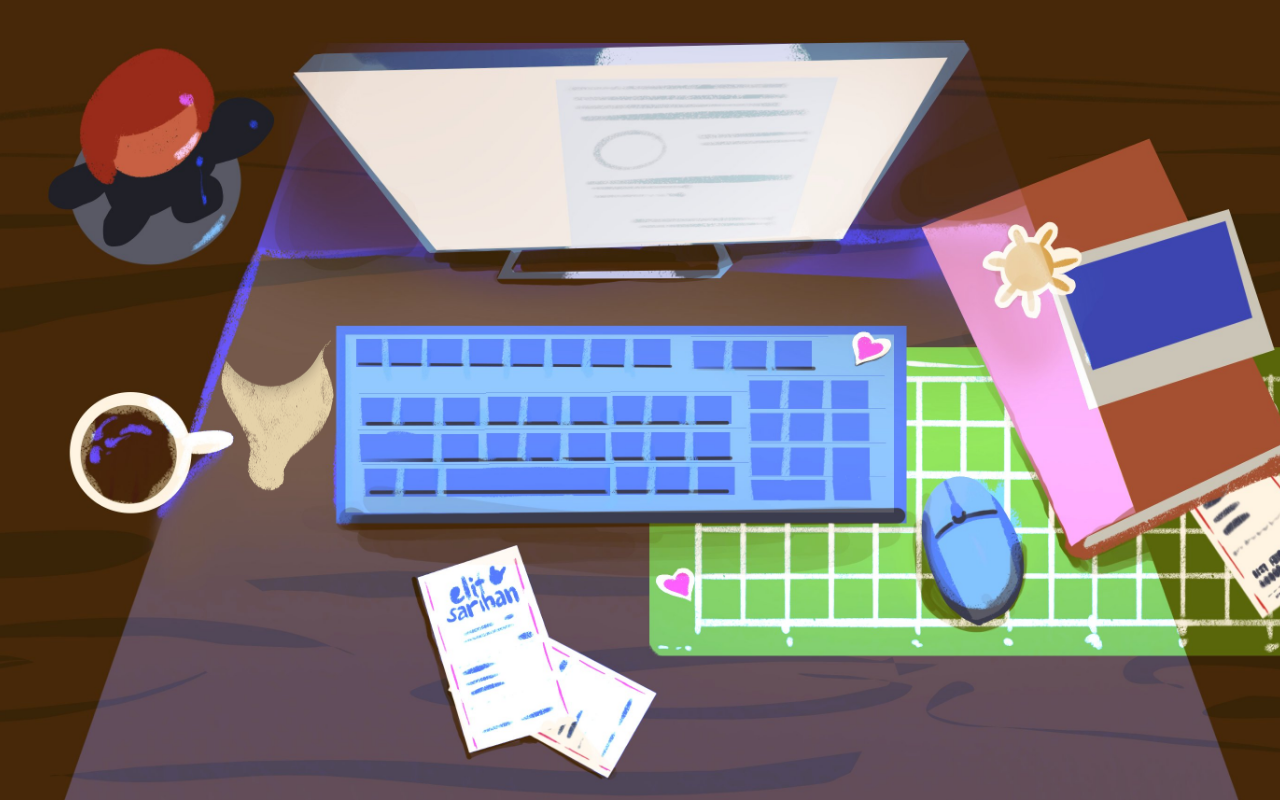
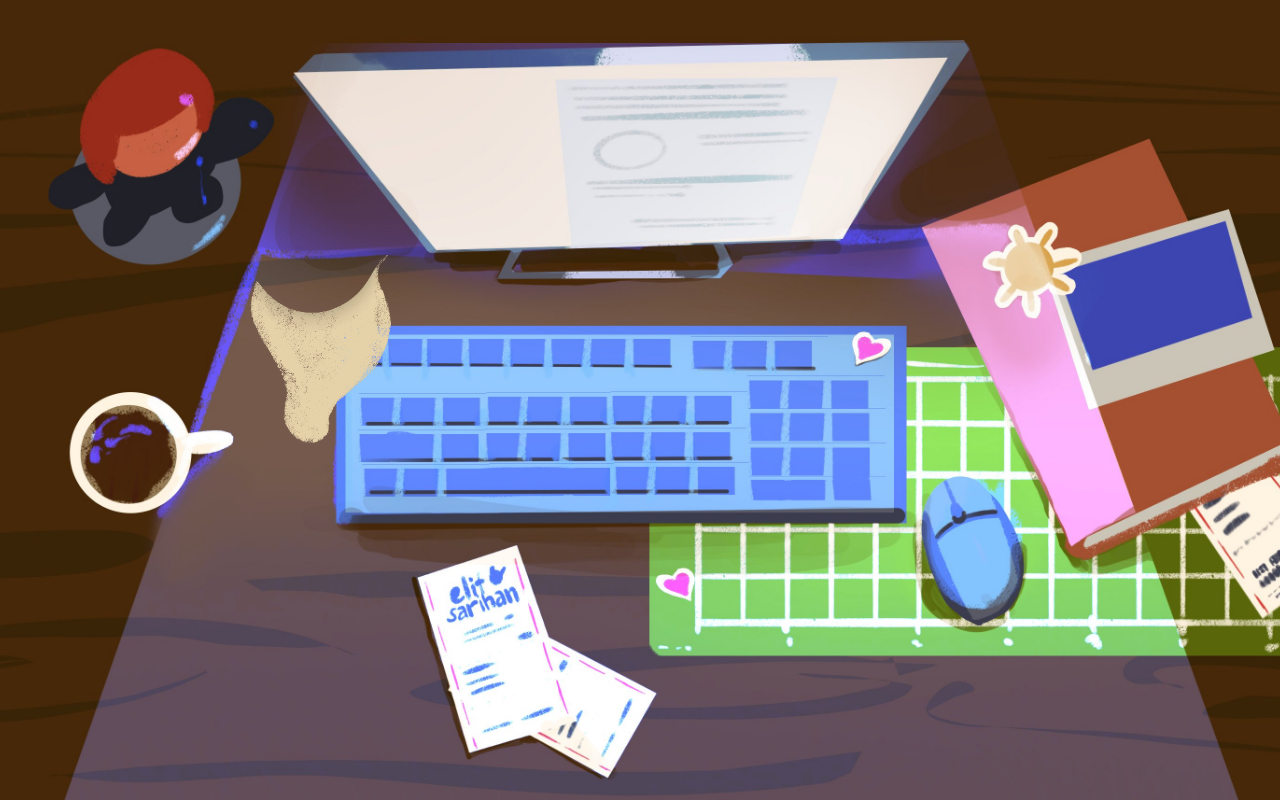
Before and after one commit to elkreativelibrary/portfolio, a plain HTML site: page index.html in a window 1280 px wide. Drawn offline with Linux system fonts and the light colour scheme.

Commit message:
Update index.html

```diff
--- a/index.html
+++ b/index.html
@@ -54,9 +54,9 @@
     /* Animated steam GIF overlay */
     .steam-animation {
       position: absolute;
-      bottom: 35%;
-      left: 0%;
-      width: 40%;
+      bottom: 40%;
+      left: -2%;
+      width: 50%;
       height: auto;
       z-index: 10;
       pointer-events: none;
```
